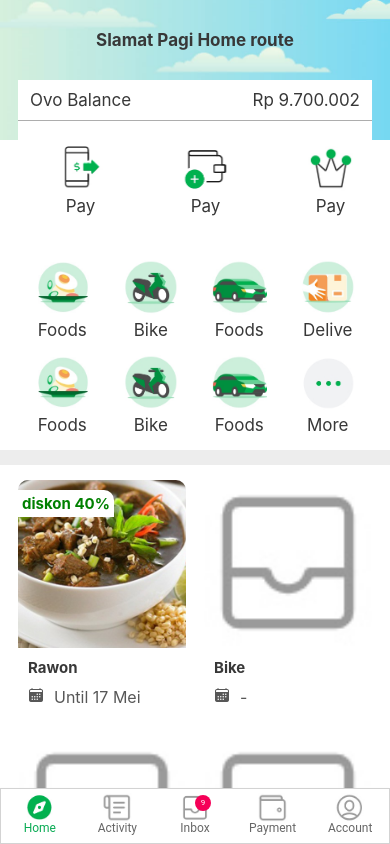
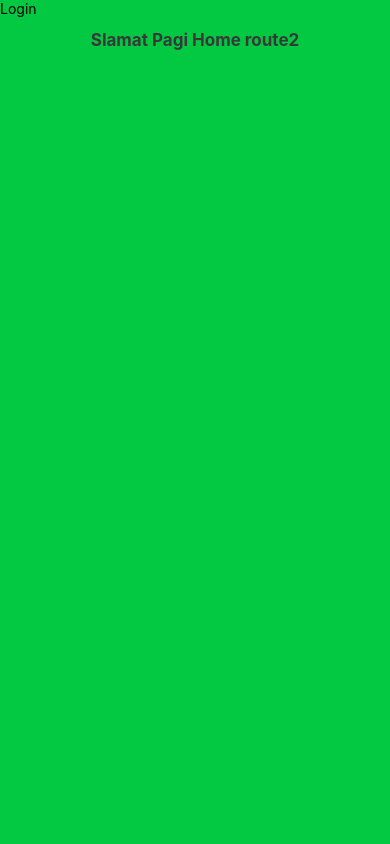
Before and after one commit to BangsaMU/reactnative-app1, a React Native app: screen /Login in a window 390 px wide. Built offline with nearby package versions, Linux system fonts and the light colour scheme.

Commit message:
add login

```diff
--- a/source/config/routes/index.js
+++ b/source/config/routes/index.js
@@ -17,25 +17,30 @@
 import IconAccountActive from '../../assets/icon/nav-account-active.jpg'
 
 
-import { Home, Activity, Inbox, Payment, Account, Food } from '../../page' //kalo ada banyak pagenya pakek ini
+import { Home, Activity, Inbox, Payment, Account, Food, Login } from '../../page' //kalo ada banyak pagenya pakek ini
 
 const MaterialBottom = createMaterialBottomTabNavigator();
 const Stack = createNativeStackNavigator();
 
 const HomeStack = () => {
     return (
-        <Stack.Navigator >
+        <Stack.Navigator
+            initialRouteName='Login'
+        >
             <Stack.Screen name="Home" component={ButtonTabs}
                 options={{
                     title: null,
                     // headerShadowVisible: false,
                     // headerTransparent: true,
-                    headerShown:false
+                    headerShown: false
                 }}
             />
             <Stack.Screen name="Food" component={Food} />
-            {/* <Stack.Screen name="Profile" component={Profile} />
-            <Stack.Screen name="Settings" component={Settings} /> */}
+            <Stack.Screen name="Login" component={Login}
+                options={{
+                    title: null,
+                    headerShown: false
+                }} />
         </Stack.Navigator>
     )
 }
--- /dev/null
+++ b/source/page/Account/login.js
@@ -0,0 +1,14 @@
+import React from 'react'
+import { View, Text, StatusBar, StyleSheet, TextInput } from 'react-native'
+
+import { cssCoreApp, cssStyles } from '../../style'
+
+export default function login() {
+    return (
+        <View style={cssCoreApp.pageLogin}>
+            <StatusBar style={cssCoreApp.headerApp} />
+            <Text style={cssStyles.greetingText}>Slamat Pagi Home route2</Text>
+            <Text >Login</Text>
+        </View>
+    )
+}
--- a/source/page/Home/index.js
+++ b/source/page/Home/index.js
@@ -1,6 +1,8 @@
 import React from 'react';
 import { Text, View, Image, Dimensions, StyleSheet, StatusBar, ScrollView } from 'react-native';
 import imgBanner from '../../assets/images/awan.jpg'
+
+import { cssCoreApp, cssStyles, cssHome as styles } from '../../style'
 
 /*import component*/
 import WidgetTiga from '../../component/widgetTigaComponent'
@@ -12,14 +14,14 @@
 
 const Home = () => {
   return (
-    <ScrollView style={{ flex: 1, backgroundColor: 'white' }}>
+    <ScrollView style={styles.pageHome}>
       <StatusBar barStyle="dark-content" translucent backgroundColor="rgba(0,0,0,0)" />
       <Image style={styles.imageBanner} source={imgBanner} />
       <Text style={styles.greetingText}>Slamat Pagi Home route</Text>
       <View style={styles.wrapperOvo}>
         <View style={styles.textOvo}>
           <Text style={styles.textStyle1}>Ovo Balance</Text>
-          <Text style={styles.textStyle1}>Rp 9.700.002</Text>
+          <Text style={styles.textStyle1}>Rp 9.700.004</Text>
         </View>
         <View style={styles.garisDiOvo}></View>
         <WidgetTiga />
@@ -40,57 +42,4 @@
   );
 }
 
-const styles = StyleSheet.create({
-  imageBanner: {
-    height: 140, width: width,
-  },
-  greetingText: {
-    fontSize: 17,
-    fontWeight: 'bold',
-    position: 'absolute',
-    alignSelf: 'center',
-    top: 30,
-    color: '#383838'
-  },
-  wrapper: {
-    marginHorizontal: 18,
-  },
-  wrapperOvo: {
-    marginHorizontal: 18,
-    height: 150,
-    marginTop: -60,
-    backgroundColor: 'white',
-    elevation: 4
-  },
-  textOvo: {
-    flexDirection: 'row',
-    justifyContent: 'space-between',
-    marginHorizontal: 12,
-    marginTop: 10,
-  },
-  textStyle1: {
-    fontSize: 17,
-    color: '#383838'
-  },
-  textStyle2: {
-    alignSelf: 'center',
-    marginTop: 5,
-    fontSize: 17,
-    color: '#383838'
-  },
-  garisDiOvo: {
-    height: .8,
-    backgroundColor: '#adadad',
-    marginTop: 10
-  },
-
-  devider: {
-    width: width,
-    height: 15,
-    backgroundColor: '#ededed',
-    marginVertical: 15
-  }
-
-})
-
 export default Home;
--- a/source/page/index.js
+++ b/source/page/index.js
@@ -6,4 +6,5 @@
 
 import Food from '../page/Food'
 
-export {Home,Activity,Inbox,Payment,Account,Food}
+export { default as Login } from '../page/Account/login' //lagsung import dan export
+export { Home, Activity, Inbox, Payment, Account, Food } //
--- /dev/null
+++ b/source/style/index.js
@@ -0,0 +1,123 @@
+import { StyleSheet, Dimensions } from "react-native";
+
+
+const { heigh, width } = Dimensions.get('window')
+
+const versionApp = { relase: { app: '1.0.1', api: '1.0.1' }, development: { app: '1.1.1', api: '1.1.1' } }
+const cssCoreApp = StyleSheet.create({
+    pageLogin: { flex: 1, backgroundColor: '#02c842' },
+    headerApp: {
+        backgroundColor: '#02c842'
+    }
+})
+
+
+const cssHome = StyleSheet.create({
+    pageHome: { flex: 1, backgroundColor: 'white' },
+    imageBanner: {
+        height: 140, width: width,
+    },
+    greetingText: {
+        fontSize: 17,
+        fontWeight: 'bold',
+        position: 'absolute',
+        alignSelf: 'center',
+        top: 30,
+        color: '#383838'
+    },
+    wrapper: {
+        marginHorizontal: 18,
+    },
+    wrapperOvo: {
+        marginHorizontal: 18,
+        height: 150,
+        marginTop: -60,
+        backgroundColor: 'white',
+        elevation: 4
+    },
+    textOvo: {
+        flexDirection: 'row',
+        justifyContent: 'space-between',
+        marginHorizontal: 12,
+        marginTop: 10,
+    },
+    textStyle1: {
+        fontSize: 17,
+        color: '#383838'
+    },
+    textStyle2: {
+        alignSelf: 'center',
+        marginTop: 5,
+        fontSize: 17,
+        color: '#383838'
+    },
+    garisDiOvo: {
+        height: .8,
+        backgroundColor: '#adadad',
+        marginTop: 10
+    },
+
+    devider: {
+        width: width,
+        height: 15,
+        backgroundColor: '#ededed',
+        marginVertical: 15
+    }
+
+})
+
+
+const cssStyles = StyleSheet.create({
+    imageBanner: {
+        height: 140, width: width,
+    },
+    greetingText: {
+        fontSize: 17,
+        fontWeight: 'bold',
+        position: 'absolute',
+        alignSelf: 'center',
+        top: 30,
+        color: '#383838'
+    },
+    wrapper: {
+        marginHorizontal: 18,
+    },
+    wrapperOvo: {
+        marginHorizontal: 18,
+        height: 150,
+        marginTop: -60,
+        backgroundColor: 'white',
+        elevation: 4
+    },
+    textOvo: {
+        flexDirection: 'row',
+        justifyContent: 'space-between',
+        marginHorizontal: 12,
+        marginTop: 10,
+    },
+    textStyle1: {
+        fontSize: 17,
+        color: '#383838'
+    },
+    textStyle2: {
+        alignSelf: 'center',
+        marginTop: 5,
+        fontSize: 17,
+        color: '#383838'
+    },
+    garisDiOvo: {
+        height: .8,
+        backgroundColor: '#adadad',
+        marginTop: 10
+    },
+
+    devider: {
+        width: width,
+        height: 15,
+        backgroundColor: '#ededed',
+        marginVertical: 15
+    }
+
+})
+
+export { cssCoreApp, cssStyles, cssHome, versionApp };
```
